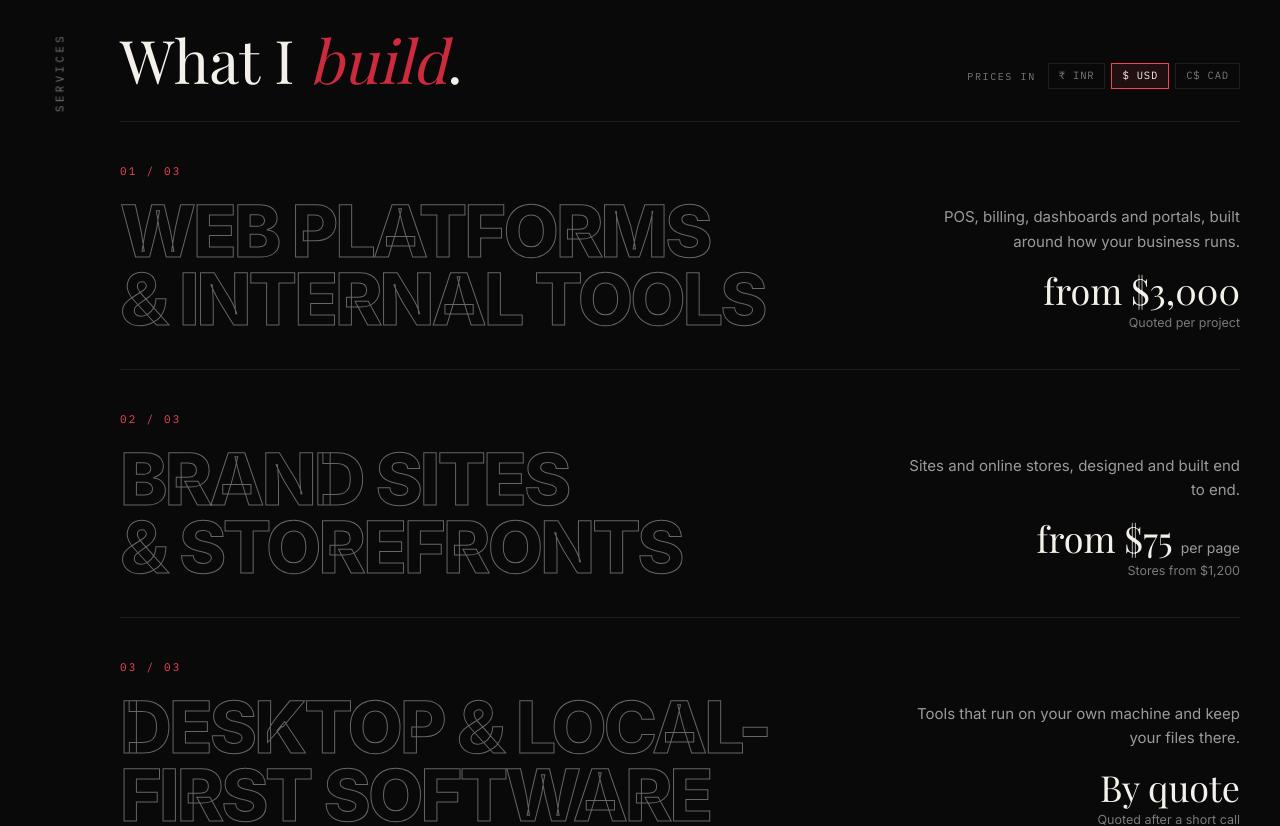
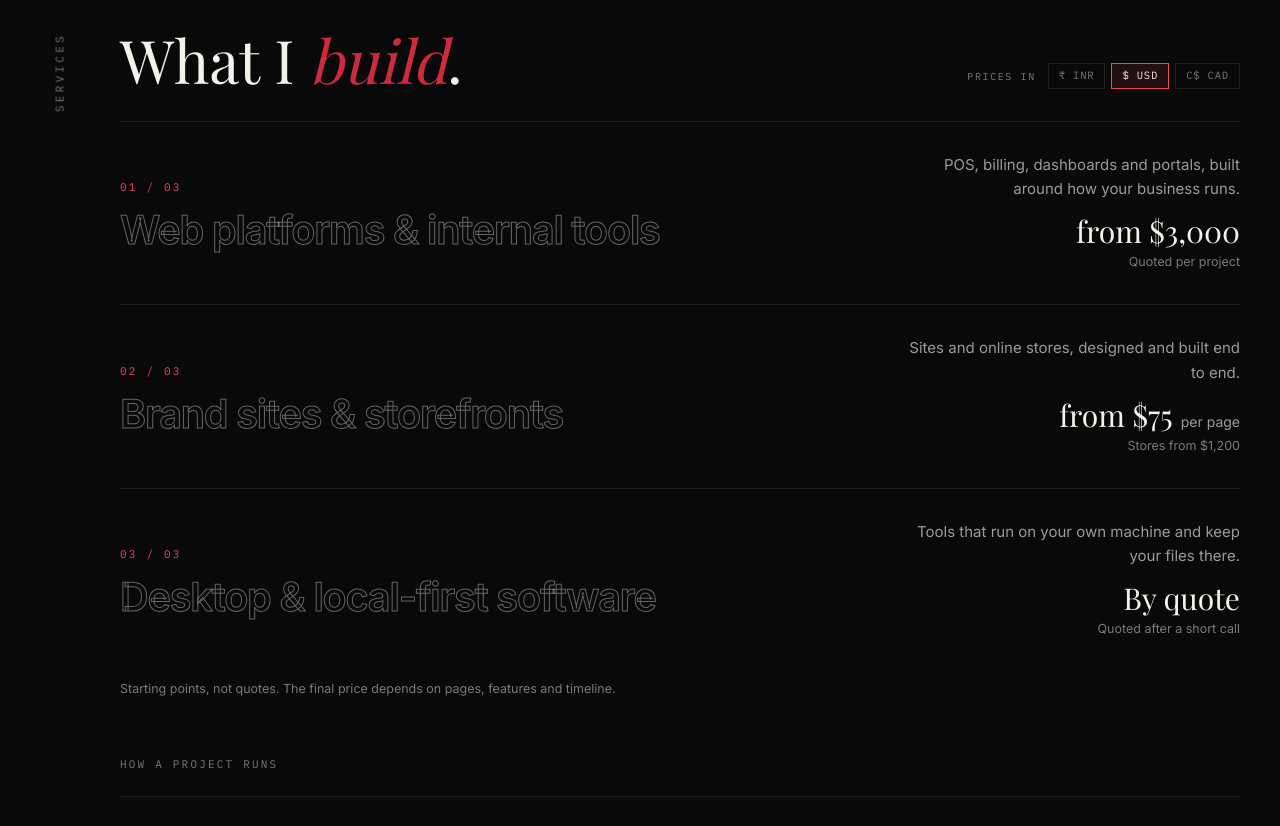
Before and after one commit to thesahibjotsingh/Personal-Portfolio, a React (Vite) app: page / in a window 1280 px wide. Shown: the part 5840-6666 px from the top of the page. Built offline with nearby package versions, Linux system fonts and the light colour scheme; no server answers; a web font is replaced by a local one.

Commit message:
Services: smaller, calmer titles; sentence case; tighter rows
Co-Authored-By: Claude Sonnet 5.5 <noreply@anthropic.com>

```diff
--- a/src/components/Services.tsx
+++ b/src/components/Services.tsx
@@ -132,9 +132,9 @@ export default function Services() {
           <ul className="m-0 list-none p-0">
             {SERVICES.map((s) => {
               const price = priceFor(s.price, region)
-              const title = 'font-sans text-[clamp(2rem,5.6vw,4.75rem)] font-extrabold uppercase leading-[0.95] tracking-[-0.04em]'
+              const title = 'font-sans text-[clamp(1.6rem,3.1vw,2.75rem)] font-semibold leading-[1.08] tracking-[-0.03em]'
               return (
-                <li key={s.title} className="svc-row group relative py-6 md:py-9">
+                <li key={s.title} className="svc-row group relative py-6 md:py-8">
                   {/* the rule: a faint track, with a red line that draws over it */}
                   <span aria-hidden="true" className="absolute inset-x-0 top-0 h-px bg-hairline" />
                   <span
@@ -143,13 +143,13 @@ export default function Services() {
                     style={{ transform: 'scaleX(0)' }}
                   />
 
-                  <div className="grid gap-6 lg:grid-cols-12 lg:items-end lg:gap-10">
+                  <div className="grid gap-6 lg:grid-cols-12 lg:items-center lg:gap-10">
                     <div className="lg:col-span-8">
                       <span className="svc-fade font-mono text-[11px] tracking-[0.2em] text-carnation">
                         {s.index} / 0{SERVICES.length}
                       </span>
                       {/* outlined title; an identical solid copy is revealed over it as you scroll */}
-                      <h3 className="relative m-0 mt-3 transition-transform duration-500 ease-out group-hover:translate-x-2 md:mt-4">
+                      <h3 className="relative m-0 mt-2 transition-transform duration-500 ease-out group-hover:translate-x-2 md:mt-3">
                         <span className={`${title} block text-transparent [-webkit-text-stroke:1px_rgba(244,241,234,0.4)]`}>
                           {s.title}
                         </span>
@@ -165,7 +165,7 @@ export default function Services() {
 
                     <div className="svc-fade lg:col-span-4 lg:text-right">
                       <p className="max-w-sm text-[15px] leading-relaxed text-muted lg:ml-auto">{s.line}</p>
-                      <p className="mt-4 font-display text-3xl text-ivory transition-colors group-hover:text-carnation md:text-4xl">
+                      <p className="mt-3 font-display text-2xl text-ivory transition-colors group-hover:text-carnation md:text-3xl">
                         {price.value ? `from ${price.value}` : 'By quote'}
                         {price.unit && <span className="ml-2 font-sans text-sm text-muted">{price.unit}</span>}
                       </p>
```
